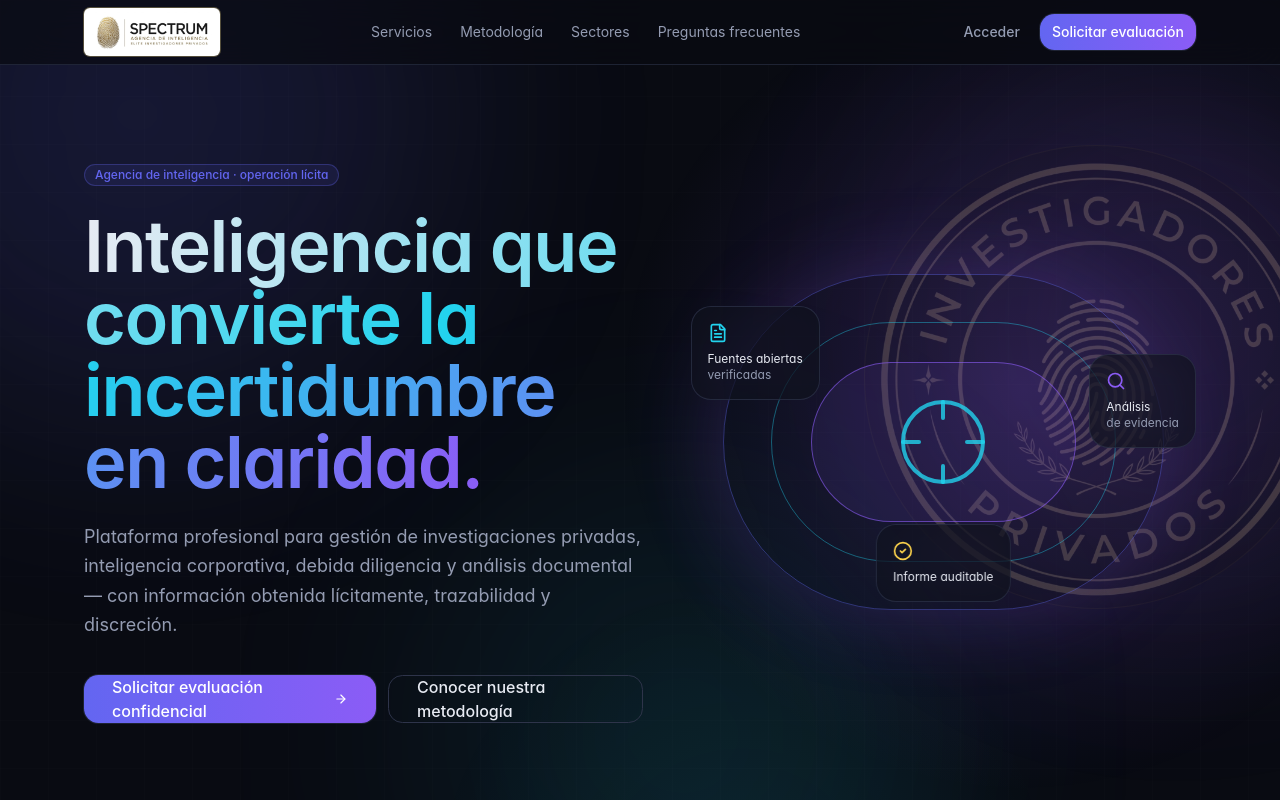
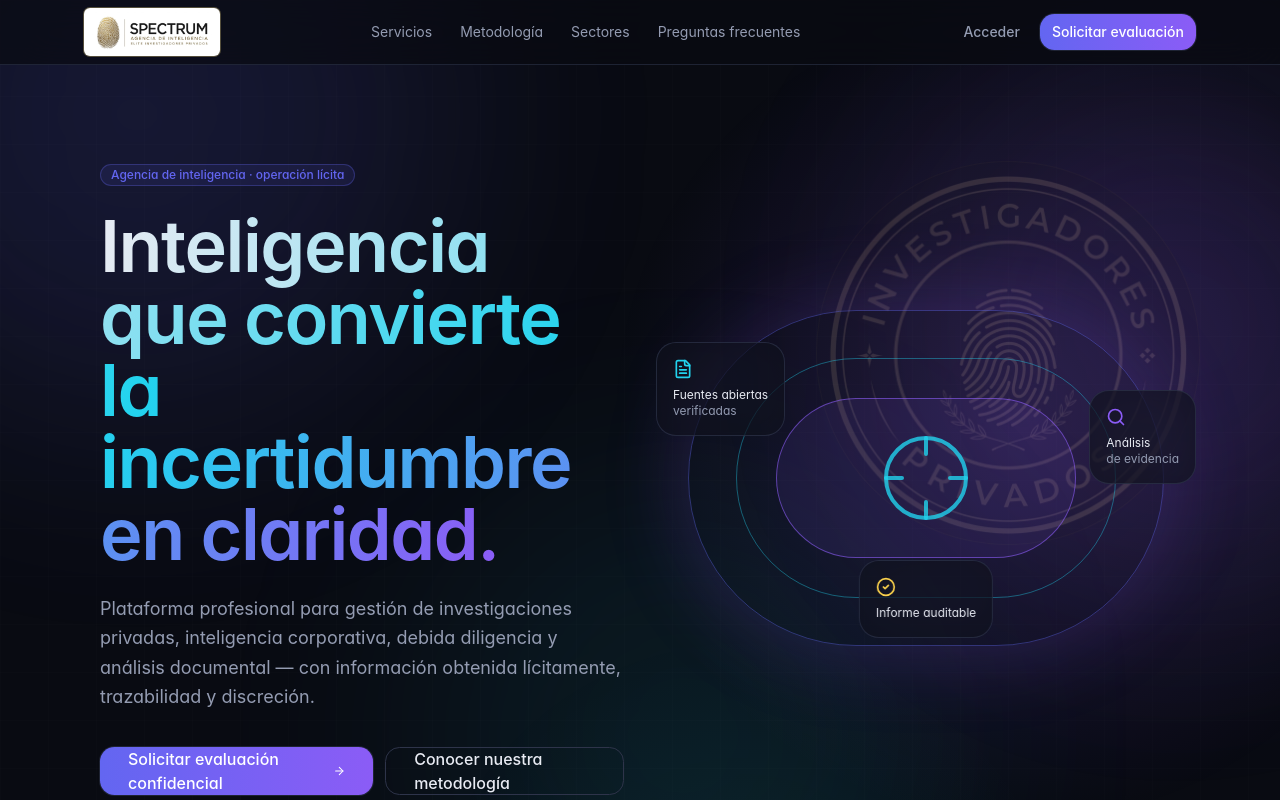
Before and after one commit to Alianza-Indigo/Spectrum, a Next.js app: page / in a window 1280 px wide. Shown: the top 800 px of the page. Built offline with nearby package versions, Linux system fonts and the light colour scheme.

Commit message:
fix: centrar composicion del hero

```diff
--- a/src/app/(site)/page.tsx
+++ b/src/app/(site)/page.tsx
@@ -17,9 +17,9 @@ export default function HomePage() {
       {/* Hero */}
       <section className="relative isolate overflow-hidden border-b border-border/60">
         <div className="absolute inset-0 -z-10 bg-[radial-gradient(circle_at_80%_35%,rgb(var(--spx-violet)/.18),transparent_34%),radial-gradient(circle_at_58%_90%,rgb(var(--spx-cyan)/.08),transparent_28%)]" />
-        <div className="absolute right-[-3rem] top-20 -z-10 h-[29rem] w-[29rem] rounded-full border border-amber-300/20 bg-[url('/spectrum-seal-dark.jpg')] bg-cover bg-center opacity-[0.18] mix-blend-screen" />
-        <div className="mx-auto grid max-w-6xl items-center gap-12 px-5 pb-20 pt-16 sm:pt-24 lg:grid-cols-[1.05fr_.95fr]">
-          <div>
+        <div className="absolute right-[5rem] top-24 -z-10 h-[24rem] w-[24rem] rounded-full border border-amber-300/20 bg-[url('/spectrum-seal-dark.jpg')] bg-cover bg-center opacity-[0.13] mix-blend-screen" />
+        <div className="mx-auto grid max-w-6xl items-center gap-10 px-5 pb-20 pt-16 sm:pt-24 lg:grid-cols-2 lg:gap-8">
+          <div className="lg:pl-4">
           <Badge tone="indigo" className="mb-6">Agencia de inteligencia · operación lícita</Badge>
           <h1 className="max-w-3xl text-4xl font-semibold leading-[1.04] sm:text-6xl lg:text-7xl">
             <span className="spx-gradient-text">Inteligencia que convierte la incertidumbre en claridad.</span>
@@ -37,7 +37,7 @@ export default function HomePage() {
             </ButtonLink>
           </div>
           </div>
-          <div className="relative hidden min-h-[25rem] lg:block">
+          <div className="relative hidden min-h-[25rem] lg:block lg:pr-4">
             <div className="absolute inset-8 rounded-full border border-indigo/40 shadow-[0_0_90px_rgb(var(--spx-violet)/.2)]" />
             <div className="absolute inset-20 rounded-full border border-cyan/40" />
             <div className="absolute inset-[7.5rem] rounded-full border border-violet/60 bg-violet/10" />
```
